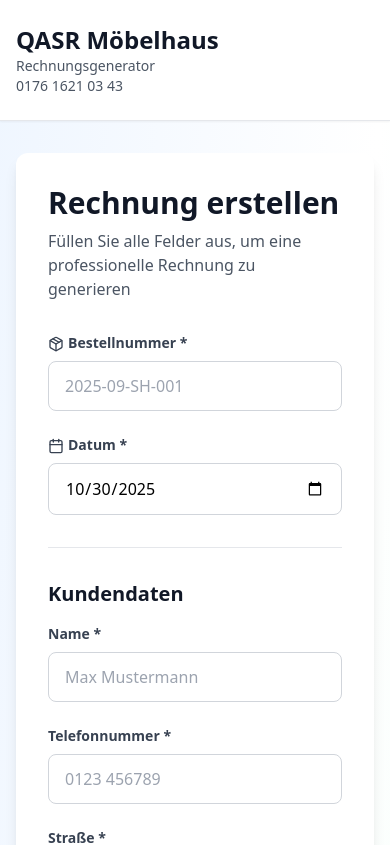
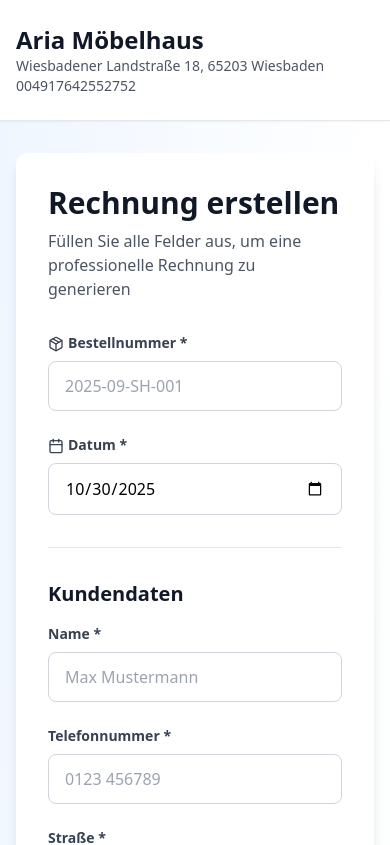
Before and after one commit to abeddost/Qasr-Invoice-Generator, a React (Vite) app: page / in a window 390 px wide. Shown: the top 845 px of the page. Built offline with nearby package versions, Linux system fonts and the light colour scheme.

Commit message:
Rebrand company details to Aria Möbelhaus
Update companyInfo (name, address, phone), show address in app header
instead of Rechnungsgenerator subtitle, and refresh HTML document title.

Made-with: Cursor

```diff
--- a/index.html
+++ b/index.html
@@ -4,7 +4,7 @@
     <meta charset="UTF-8" />
     <link rel="icon" type="image/svg+xml" href="/vite.svg" />
     <meta name="viewport" content="width=device-width, initial-scale=1.0" />
-    <title>QASR Möbelhaus Invoice Generator</title>
+    <title>Aria Möbelhaus Invoice Generator</title>
   </head>
   <body>
     <div id="root"></div>
--- a/src/App.tsx
+++ b/src/App.tsx
@@ -43,9 +43,9 @@ const initialData: InvoiceData = {
 };
 
 const companyInfo: CompanyInfo = {
-  name: 'QASR Möbelhaus',
-  address: 'Industriestr. 17, 65474 Bischofsheim',
-  phone: '0176 1621 03 43'
+  name: 'Aria Möbelhaus',
+  address: 'Wiesbadener Landstraße 18, 65203 Wiesbaden',
+  phone: '004917642552752'
 };
 
 export default function App() {
@@ -90,7 +90,7 @@ export default function App() {
           <div className="flex flex-col sm:flex-row justify-between items-start sm:items-center gap-4">
             <div>
               <h1 className="text-2xl font-bold text-gray-900">{companyInfo.name}</h1>
-              <p className="text-sm text-gray-600">Rechnungsgenerator</p>
+              <p className="text-sm text-gray-600">{companyInfo.address}</p>
               <p className="text-sm text-gray-600">{companyInfo.phone}</p>
             </div>
           </div>
```
